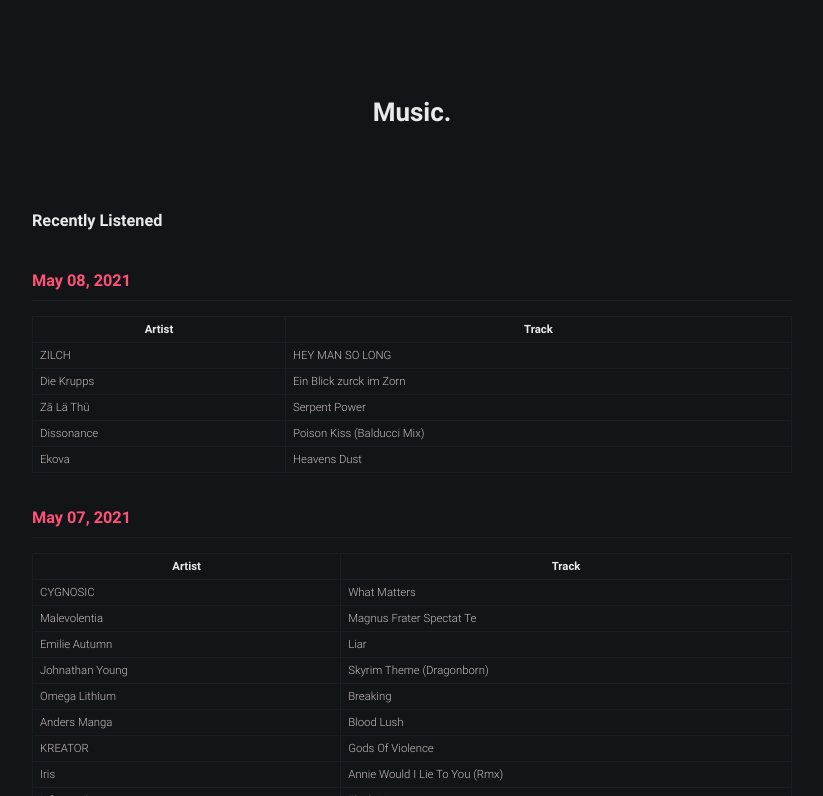
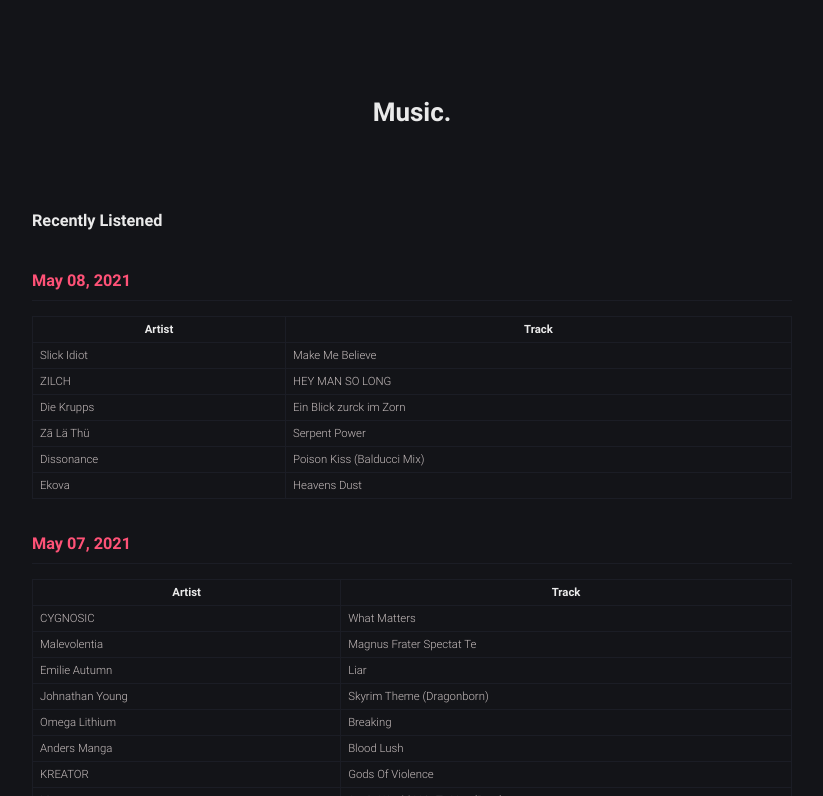
Before and after one commit to robert-marshall/xyz, a Jekyll site: the page built from music.md, in a window 1280 px wide and 900 px high, cut to the strip 104-900 px from the top of the window. Shown: the whole strip, without its empty margins (228-1051 px from the left). Built offline with Jekyll 4.4.1, drawn with Linux system fonts in a browser that asks for light colours.

Commit message:
Best commit ever

```diff
--- a/music.md
+++ b/music.md
@@ -11,6 +11,7 @@
 
 | Artist | Track |
 |--------|-------|
+Slick Idiot | Make Me Believe
 ZILCH | HEY MAN SO LONG
 Die Krupps | Ein Blick zurck im Zorn
 Zā Lä Thü | Serpent Power
```
